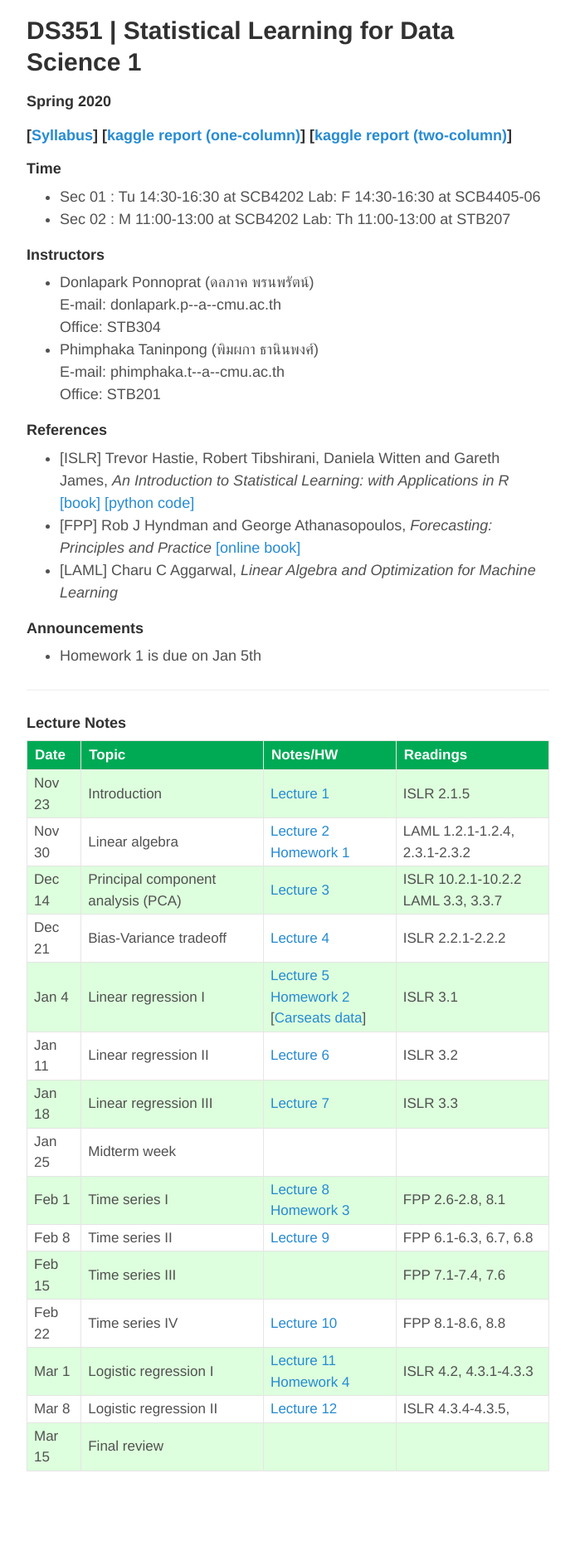
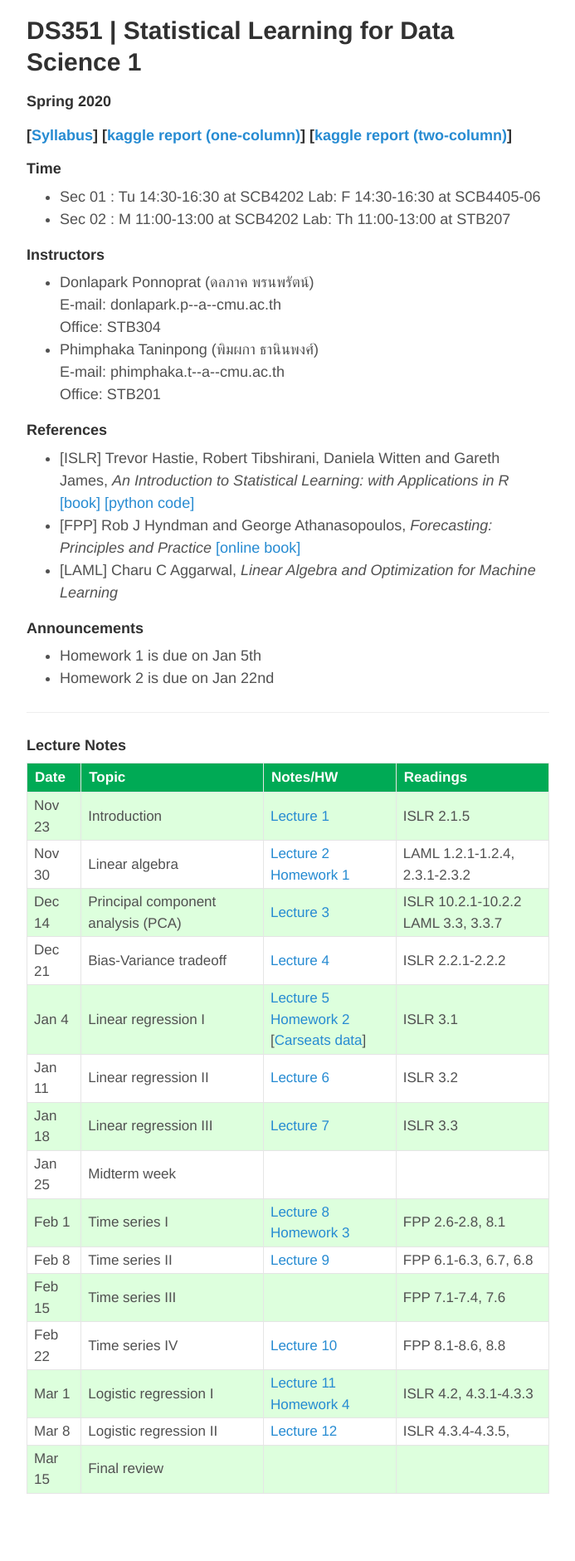
Before and after one commit to donlapark/ds351, a Jekyll site: the page built from index.html, in a window 1280 px wide. Shown: the whole page at 83% size, without its empty margins (293-986 px from the left). Built offline with Jekyll 4.4.1, drawn with Linux system fonts in a browser that asks for light colours; the list of posts is cut into pages by our own code; before the commit the page ends 1854 px from its top, so only the background shows below that.

Commit message:
modified Lecture5

```diff
--- a/index.html
+++ b/index.html
@@ -35,6 +35,7 @@
 <h4><font size="+1">Announcements</font></h4>
 <ul>
  <li>Homework 1 is due on Jan 5th</li>
+ <li>Homework 2 is due on Jan 22nd</li>
 </ul>
 <hr>
 
```
Also changed, not shown: 1 other file.
